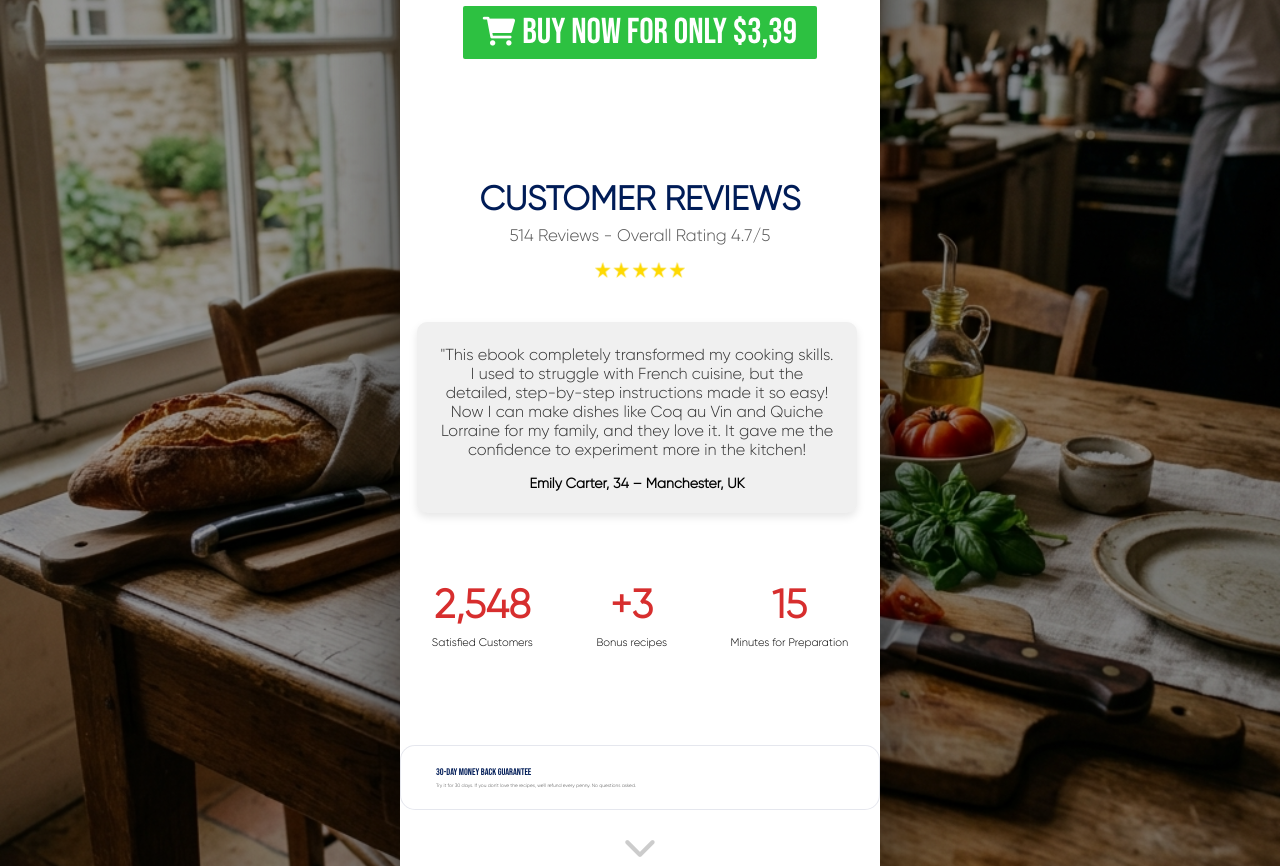
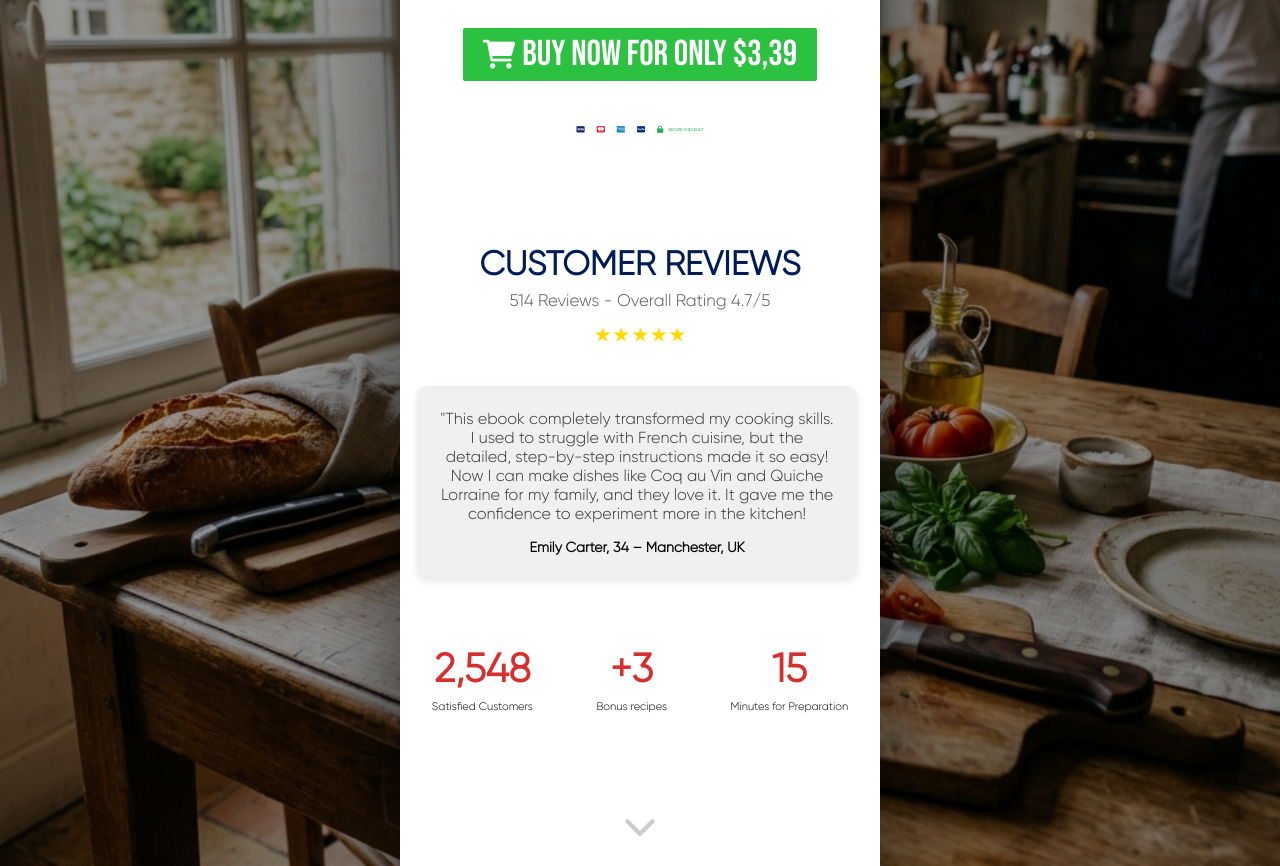
Before and after one commit to OrakySec/france-at-home-landing, a plain HTML site: page index.html in a window 1280 px wide. Shown: the part 2900-3766 px from the top of the page. Drawn offline with Linux system fonts and the light colour scheme.

Commit message:
Revert: Remove guarantee section, keep payment badges

```diff
--- a/index.html
+++ b/index.html
@@ -161,6 +161,13 @@
                 <i class="fas fa-shopping-cart" style="font-size: 6cqw;"></i>BUY NOW FOR ONLY $3,39
             </button>
             </a>
+            <div class="trust-badges">
+                <i class="fab fa-cc-visa"></i>
+                <i class="fab fa-cc-mastercard"></i>
+                <i class="fab fa-cc-amex"></i>
+                <i class="fab fa-cc-paypal"></i>
+                <span class="secure-text"><i class="fas fa-lock"></i> SECURE CHECKOUT</span>
+            </div>
         </div>
 
 
@@ -344,18 +351,6 @@
             </div>
         </div>
 
-        <!-- 30-Day Guarantee Section -->
-        <div class="guarantee-section">
-            <div class="guarantee-badge">
-                <i class="fas fa-shield-halved"></i>
-                <div class="guarantee-text">
-                    <p class="guarantee-title">30-DAY MONEY BACK GUARANTEE</p>
-                    <p class="guarantee-description">Try it for 30 days. If you don't love the recipes, we'll refund every penny. No questions asked.</p>
-                </div>
-            </div>
-        </div>
-
-
         <div class="icon-container">
             <i class="fa-solid fa-chevron-down" style="color: #46464646; font-size: 7cqw;"></i>
         </div>
@@ -398,10 +393,17 @@
             </div>
             <p class="description">BUY NOW AND EMBARK ON YOUR<br>FRENCH CULINARY JOURNEY!</p>
             <a href="https://pay.hotmart.com/C105755341Q?off=310yd5jw" class="button-link">
-            <button class="buy-button" style="padding-inline: 30px; margin-bottom: 15cqw;">
+            <button class="buy-button" style="padding-inline: 30px; margin-bottom: 5cqw;">
                 <i class="fas fa-shopping-cart" style="font-size: 6cqw;"></i>BUY NOW
             </button>
             </a>
+            <div class="trust-badges">
+                <i class="fab fa-cc-visa"></i>
+                <i class="fab fa-cc-mastercard"></i>
+                <i class="fab fa-cc-amex"></i>
+                <i class="fab fa-cc-paypal"></i>
+                <span class="secure-text"><i class="fas fa-lock"></i> SECURE CHECKOUT</span>
+            </div>
         </div>
 
 
--- a/styles/desktop.css
+++ b/styles/desktop.css
@@ -816,11 +816,25 @@ main.mobile-frame {
     display: flex;
     justify-content: center;
     align-items: center;
-    gap: 15px;
+    gap: 12px;
     margin-top: 15px;
     color: #464646;
-    font-size: 1cqw;
+    background: rgba(255, 255, 255, 0.4);
+    padding: 10px 20px;
+    border-radius: 50px;
+    width: fit-content;
+    margin-left: auto;
+    margin-right: auto;
 }
+
+.trust-badges i {
+    font-size: 1.5cqw;
+}
+
+.trust-badges .fa-cc-visa { color: #1A1F71; }
+.trust-badges .fa-cc-mastercard { color: #EB001B; }
+.trust-badges .fa-cc-amex { color: #007bc1; }
+.trust-badges .fa-cc-paypal { color: #003087; }
 
 .secure-text {
     font-family: 'Gilroy';
@@ -829,41 +843,7 @@ main.mobile-frame {
     display: flex;
     align-items: center;
     gap: 5px;
-}
-
-/* Guarantee Section Styles */
-.guarantee-section {
-    padding: 20px;
-    margin: 20px 0;
-    background: rgba(255, 255, 255, 0.5);
-    backdrop-filter: blur(5px);
-    border-radius: 15px;
-    border: 1px solid rgba(0, 28, 87, 0.1);
-}
-
-.guarantee-badge {
-    display: flex;
-    align-items: center;
-    gap: 15px;
-}
-
-.guarantee-badge i {
-    font-size: 3cqw;
-    color: #001C57;
-}
-
-.guarantee-title {
-    font-family: 'BebasNeue';
-    font-size: 2cqw;
-    color: #001C57;
-    margin: 0;
-}
-
-.guarantee-description {
-    font-family: 'Gilroy';
-    font-size: 1cqw;
-    color: #464646;
-    margin: 5px 0 0 0;
+    color: #27ae60;
 }
 
 /* Ajustes específicos para Desktop - Temática Culinária Francesa Premium */
--- a/styles/mobile.css
+++ b/styles/mobile.css
@@ -812,11 +812,25 @@ body {
     display: flex;
     justify-content: center;
     align-items: center;
-    gap: 15px;
+    gap: 12px;
     margin-top: 15px;
     color: #464646;
-    font-size: 5cqw;
+    background: rgba(255, 255, 255, 0.4);
+    padding: 10px;
+    border-radius: 50px;
+    width: fit-content;
+    margin-left: auto;
+    margin-right: auto;
 }
+
+.trust-badges i {
+    font-size: 6cqw;
+}
+
+.trust-badges .fa-cc-visa { color: #1A1F71; }
+.trust-badges .fa-cc-mastercard { color: #EB001B; }
+.trust-badges .fa-cc-amex { color: #007bc1; }
+.trust-badges .fa-cc-paypal { color: #003087; }
 
 .secure-text {
     font-family: 'Gilroy';
@@ -825,41 +839,7 @@ body {
     display: flex;
     align-items: center;
     gap: 5px;
-}
-
-/* Guarantee Section Styles */
-.guarantee-section {
-    padding: 20px;
-    margin: 20px 0;
-    background: rgba(255, 255, 255, 0.5);
-    backdrop-filter: blur(5px);
-    border-radius: 15px;
-    border: 1px solid rgba(0, 28, 87, 0.1);
-}
-
-.guarantee-badge {
-    display: flex;
-    align-items: center;
-    gap: 15px;
-}
-
-.guarantee-badge i {
-    font-size: 10cqw;
-    color: #001C57;
-}
-
-.guarantee-title {
-    font-family: 'BebasNeue';
-    font-size: 5cqw;
-    color: #001C57;
-    margin: 0;
-}
-
-.guarantee-description {
-    font-family: 'Gilroy';
-    font-size: 3.5cqw;
-    color: #464646;
-    margin: 5px 0 0 0;
+    color: #27ae60;
 }
 
 /* Ajustes específicos para Desktop */
```
